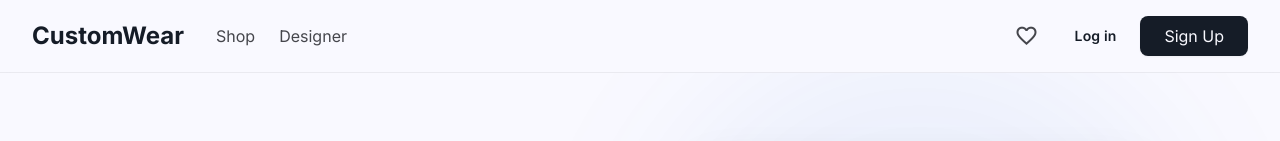
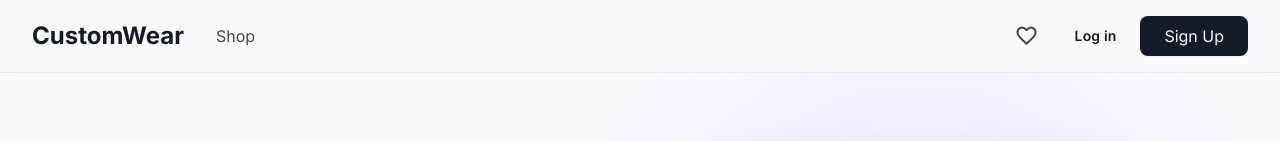
Before and after one commit to bhautik07449/custome_ware, a React (Vite) app: page / in a window 1280 px wide. Shown: the top 141 px of the page. Built offline with nearby package versions, Linux system fonts and the light colour scheme; no server answers; grey boxes are pictures that could not be loaded.

Commit message:
inside header section hide design studio tab

```diff
--- a/src/components/layout/Header.tsx
+++ b/src/components/layout/Header.tsx
@@ -12,6 +12,7 @@ export default function Header({ scrolled }: HeaderProps) {
   const { favorites } = useFavorites();
 
   const isLoggedIn = false;
+  const showDesigner = false; // Toggle this to true to show the Designer link, false to hide it
 
   const isActive = (path: string) => currentPath.startsWith(path) && path !== PATHS.HOME || (path === PATHS.HOME && currentPath === PATHS.HOME);
 
@@ -27,12 +28,14 @@ export default function Header({ scrolled }: HeaderProps) {
             >
               Shop
             </Link>
+            {showDesigner && (
               <Link
                 className={`font-body-md text-body-md transition-colors duration-200 ${isActive(PATHS.DESIGNER) ? 'text-secondary border-b-2 border-secondary pb-1 font-bold' : 'text-on-surface-variant hover:text-secondary'}`}
                 to={PATHS.DESIGNER}
               >
                 Designer
               </Link>
+            )}
           </div>
         </div>
         <div className="flex items-center gap-md">
--- a/src/components/layout/MobileNav.tsx
+++ b/src/components/layout/MobileNav.tsx
@@ -5,6 +5,7 @@ import { useFavorites } from '../../context/FavoritesContext';
 export default function MobileNav() {
   const location = useLocation();
   const { favorites } = useFavorites();
+  const showDesigner = false; // Toggle this to true to show the Designer link, false to hide it
 
   return (
     <div className="fixed bottom-0 w-full z-50 bg-surface/90 backdrop-blur-xl border-t border-outline-variant/30 px-md py-sm flex justify-around items-center md:hidden pb-safe">
@@ -16,10 +17,12 @@ export default function MobileNav() {
         <span className="material-symbols-outlined" style={location.pathname.startsWith(PATHS.SHOP) ? { fontVariationSettings: "'FILL' 1" } : {}}>storefront</span>
         <span className="font-label-sm text-label-sm">Shop</span>
       </Link>
-      <Link to={PATHS.DESIGNER} className={`flex flex-col items-center gap-xs ${location.pathname.startsWith(PATHS.DESIGNER) ? 'text-secondary font-bold' : 'text-on-surface-variant hover:text-secondary'}`}>
-        <span className="material-symbols-outlined" style={location.pathname.startsWith(PATHS.DESIGNER) ? { fontVariationSettings: "'FILL' 1" } : {}}>brush</span>
-        <span className="font-label-sm text-label-sm">Designer</span>
-      </Link>
+      {showDesigner && (
+        <Link to={PATHS.DESIGNER} className={`flex flex-col items-center gap-xs ${location.pathname.startsWith(PATHS.DESIGNER) ? 'text-secondary font-bold' : 'text-on-surface-variant hover:text-secondary'}`}>
+          <span className="material-symbols-outlined" style={location.pathname.startsWith(PATHS.DESIGNER) ? { fontVariationSettings: "'FILL' 1" } : {}}>brush</span>
+          <span className="font-label-sm text-label-sm">Designer</span>
+        </Link>
+      )}
       <Link to={PATHS.DASHBOARD} className={`flex flex-col items-center gap-xs ${location.pathname.startsWith(PATHS.DASHBOARD) ? 'text-secondary font-bold' : 'text-on-surface-variant hover:text-secondary'}`}>
         <span className="material-symbols-outlined" style={location.pathname.startsWith(PATHS.DASHBOARD) ? { fontVariationSettings: "'FILL' 1" } : {}}>person</span>
         <span className="font-label-sm text-label-sm">Profile</span>
```
Lines whose indentation alone changed are shown as unchanged.
